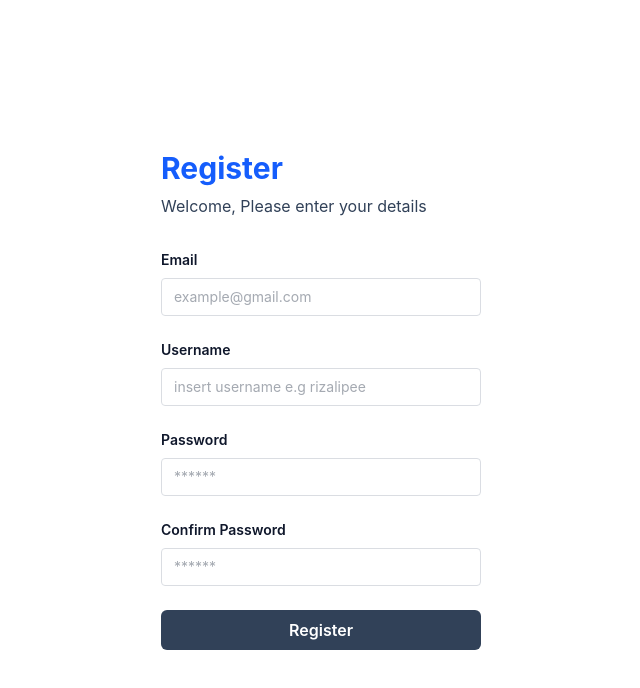
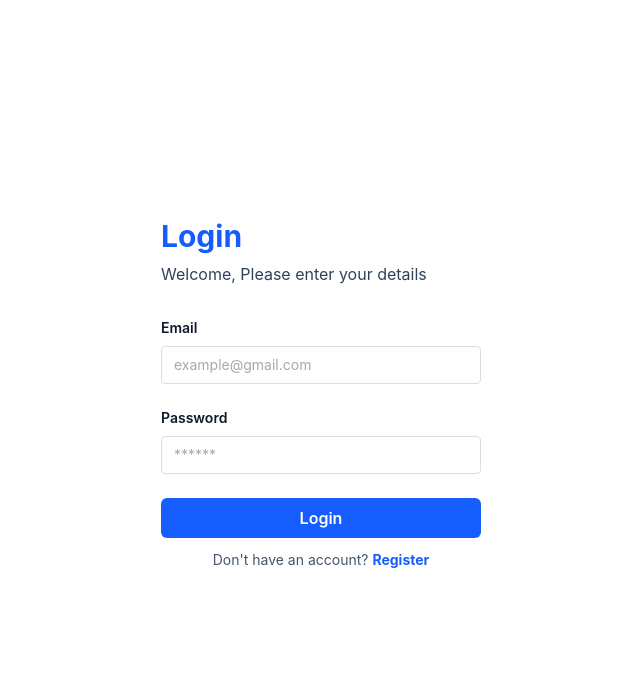
Before and after one commit to rizalirfansyah/studying-reactjs, a React (Vite) app: page /login in a window 1280 px wide. Shown: the top 688 px of the page, without its empty margins (319-959 px from the left). Built offline with nearby package versions, Linux system fonts and the light colour scheme.

Commit message:
add: not found page, using react router dom and implementing

```diff
--- a/package.json
+++ b/package.json
@@ -13,6 +13,7 @@
     "@tailwindcss/vite": "^4.3.2",
     "react": "^19.2.7",
     "react-dom": "^19.2.7",
+    "react-router-dom": "^7.18.1",
     "tailwindcss": "^4.3.2"
   },
   "devDependencies": {
--- a/src/components/Layouts/AuthLayout.jsx
+++ b/src/components/Layouts/AuthLayout.jsx
@@ -3,6 +3,7 @@
 const AuthLayout = (props) => {
   const { title, children } = props;
   return (
+    <div className="flex justify-center min-h-screen items-center">
       <div className="w-full max-w-xs">
         <h1 className="text-3xl text-blue-600 font-bold mb-2">{title}</h1>
         <p className="font-regular text-slate-700 mb-8">
@@ -10,6 +11,7 @@
         </p>
         {children}
       </div>
+    </div>
   );
 };
 
--- a/src/main.jsx
+++ b/src/main.jsx
@@ -1,10 +1,30 @@
 import { StrictMode } from "react";
 import { createRoot } from "react-dom/client";
 import "./index.css";
-import App from "./App.jsx";
+import { createBrowserRouter, RouterProvider } from "react-router-dom";
+import RegisterPage from "./pages/register.jsx";
+import LoginPage from "./pages/login.jsx";
+import ErrorPage from "./pages/404.jsx";
+
+const router = createBrowserRouter([
+  {
+    path: "/",
+    element: <div>Hello World</div>,
+    errorElement: <ErrorPage />,
+  },
+
+  {
+    path: "/register",
+    element: <RegisterPage />,
+  },
+  {
+    path: "/login",
+    element: <LoginPage />,
+  },
+]);
 
 createRoot(document.getElementById("root")).render(
   <StrictMode>
-    <App />
+    <RouterProvider router={router} />
   </StrictMode>,
 );
--- /dev/null
+++ b/src/pages/404.jsx
@@ -0,0 +1,15 @@
+import { useRouteError } from "react-router-dom";
+
+const ErrorPage = () => {
+  const error = useRouteError();
+
+  return (
+    <div className="flex justify-center items-center min-h-screen flex-col">
+      <h1 className="text-3xl font-bold">Oops, error page!</h1>
+      <p className="my-5 text-xl">Sorry, Unexpected error has occured</p>
+      <p className="text-lg">{error.statusText || error.message}</p>
+    </div>
+  );
+};
+
+export default ErrorPage;
--- a/src/pages/login.jsx
+++ b/src/pages/login.jsx
@@ -1,10 +1,20 @@
 import AuthLayout from "../components/Layouts/AuthLayout";
 import FormLogin from "../components/Fragments/FormLogin";
+import { Link } from "react-router-dom";
 
 const LoginPage = () => {
   return (
     <AuthLayout title="Login">
       <FormLogin />
+      <p className="text-sm my-3 text-slate-600 text-center">
+        Don't have an account? {""}
+        <Link
+          to="/register"
+          className="text-blue-600 hover:text-blue-900 font-bold"
+        >
+          Register
+        </Link>
+      </p>
     </AuthLayout>
   );
 };
--- a/src/pages/register.jsx
+++ b/src/pages/register.jsx
@@ -1,10 +1,20 @@
 import FormRegister from "../components/Fragments/FormRegister";
 import AuthLayout from "../components/Layouts/AuthLayout";
+import { Link } from "react-router-dom";
 
 const RegisterPage = () => {
   return (
     <AuthLayout title="Register">
       <FormRegister />
+      <p className="text-sm text-slate-600 text-center mt-3">
+        Already have account? {""}
+        <Link
+          to="/login"
+          className="text-blue-600 hover:text-blue-900 font-bold"
+        >
+          Login
+        </Link>
+      </p>
     </AuthLayout>
   );
 };
```
Also changed, not shown: 1 other file (tests, documents, lock files or other folders). Lines whose indentation alone changed are shown as unchanged.
